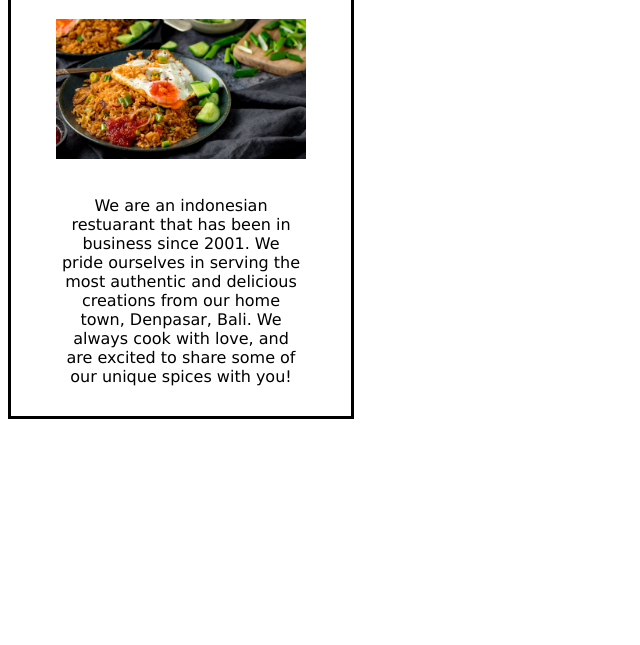
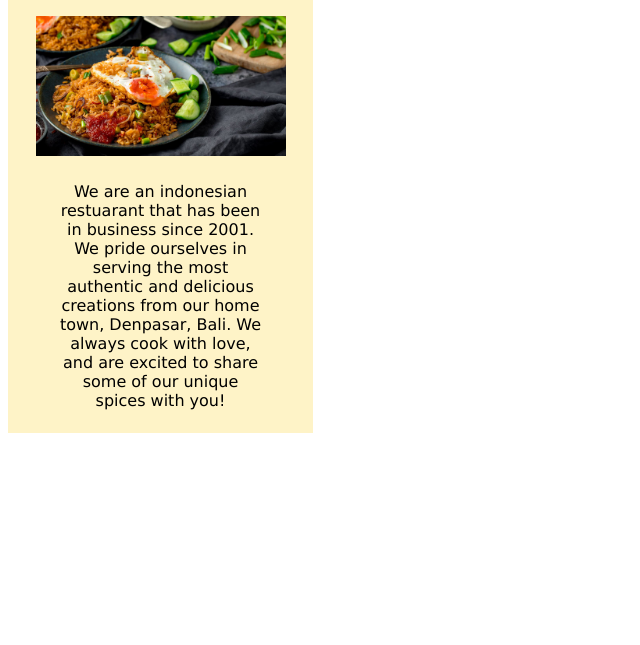
Before and after one commit to DinoCzar/restaurant-page, a plain HTML site: page index.html in a window 1280 px wide. Shown: the part 155-800 px from the top of the page, without its empty margins (0-640 px from the left). Drawn offline with Linux system fonts and the light colour scheme.

Commit message:
Update styling

```diff
--- a/style.css
+++ b/style.css
@@ -32,14 +32,12 @@ body,
 
 body {
 	width: 300px;
-	border: solid;
-	padding-left: 20px;
-	padding-right: 20px;
-	padding-top: 20px;
 }
 
 #content {
+	padding: 20px;
 	grid-template-rows: 40px 500px;
+	background-color: #fef3c7;
 }
 
 #header {
@@ -52,8 +50,8 @@ body {
 }
 
 #home-page {
-  grid-template-rows: 100px 150px 250px;
-  grid-row-start: 2;
+	grid-template-rows: 100px 150px 250px;
+	grid-row-start: 2;
 }
 
 #home-div {
@@ -74,8 +72,8 @@ body {
 	padding: 10px;
 	border-radius: 10px;
 	border: none;
-	background-color: blue;
-	color: white;
+	background-color: #a3e635;
+	color: black;
 	font-size: 14px;
 }
 
@@ -92,10 +90,11 @@ body {
 }
 
 img {
-	width: 100%
+	width: 100%;
 }
 
 #description {
+	margin-top: 15px;
 	grid-row-start: 3;
 	padding: 30px;
 	text-align: center;
```
Also changed, not shown: index.html (+7 -7 lines).
